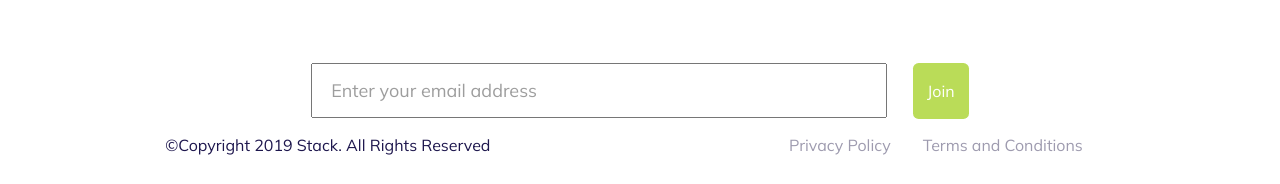
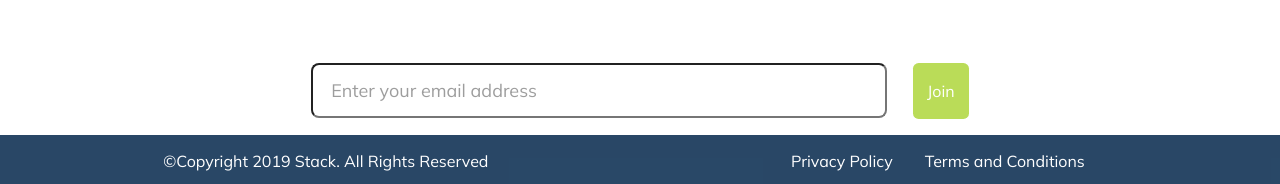
Before and after one commit to iCristianoSQL/Healthy-Food, a React (Create React App) app: page / in a window 1280 px wide. Shown: the part 2383-2567 px from the top of the page. Built offline with nearby package versions, Linux system fonts and the light colour scheme; a web font is replaced by a local one.

Commit message:
style: melhorando o estilo geral do site

```diff
--- a/src/components/Footer/styles.js
+++ b/src/components/Footer/styles.js
@@ -1,10 +1,13 @@
 import styled from "styled-components";
 
 export const Footer = styled.footer`
+  margin-top: 1rem;
+  background-color: rgba(18, 52, 86, 0.9);
   width: 100%;
   display: flex;
   justify-content: space-around;
   padding: 1rem;
+  gap: 0.5rem;
   @media screen and (max-width: 1000px) {
     flex-direction: column;
   }
@@ -18,7 +21,7 @@ export const DivCopyright = styled.div``;
 export const Copyright = styled.p`
   font-size: 1rem;
   font-family: Mulish;
-  color: #1d164d;
+  color: white;
   @media screen and (max-width: 370px) {
     text-align: center;
   }
@@ -36,7 +39,7 @@ export const PrivacyTermsDiv = styled.div`
 
 export const PrivacyTerms = styled.p`
   font-family: Mulish;
-  color: #9e9baf;
+  color: white;
   font-size: 1rem;
   margin-right: 2rem;
   @media screen and (max-width: 1000px) {
--- a/src/components/Header/styles.js
+++ b/src/components/Header/styles.js
@@ -11,7 +11,8 @@ export const Header = styled.header`
   }
   @media screen and (max-width: 1000px) {
     position: fixed;
-    background-color: #9e9baf;
+    background-color: rgba(18, 52, 86, 0.9);
+
     transition: 0.5s;
     z-index: 10;
   }
--- a/src/components/Input/styles.js
+++ b/src/components/Input/styles.js
@@ -16,7 +16,7 @@ export const Input = styled(Field)`
   color: #1d164d;
   width: 55%;
   border-radius: 2rem;
-  padding-left: 0.2rem;
+  padding: 0.2rem;
 `;
 
 export const Label = styled.label`
--- a/src/components/MemberShip/styles.js
+++ b/src/components/MemberShip/styles.js
@@ -28,6 +28,8 @@ export const Section = styled.section`
 
   }
   input:nth-child(1) {
+    border-radius: 0.5rem;
+    outline: none
     width: 65%;
     height: 55px;
       @media screen and (max-width: 1920px) {
--- a/src/components/Menu/styles.js
+++ b/src/components/Menu/styles.js
@@ -73,7 +73,7 @@ export const DivButton = styled.div`
 /* Menu Hamburger */
 export const MenuHamburger = styled.div`
   @media screen and (max-width: 1000px) {
-    background-color: #badc58;
+    background-color: #1d164d;
     display: block;
     width: 30px;
     height: 2px;
@@ -84,7 +84,7 @@ export const MenuHamburger = styled.div`
     &:before,
     &:after {
       content: "";
-      background-color: #badc58;
+      background-color: #1d164d;
       display: block;
       width: 100%;
       height: 100%;
@@ -107,7 +107,7 @@ export const BurgerDiv = styled.div`
     width: 3rem;
     height: 3rem;
     position: relative;
-    background-color: #1d164d;
+    background-color: #badc58;
     display: flex;
     align-items: center;
     justify-content: center;
@@ -146,7 +146,7 @@ export const InputChecked = styled.input`
 
 export const SectionMenu = styled.section`
   @media screen and (max-width: 1000px) {
-    background-color: #9e9baf;
+    background-color: rgba(18, 52, 86, 0.9);
     position: fixed;
     z-index: 2;
     width: 350px;
--- a/src/components/Nutrition/styles.js
+++ b/src/components/Nutrition/styles.js
@@ -34,6 +34,8 @@ export const ImageDiv = styled.div`
   }
   input:nth-child(1) {
     max-width: 25rem;
+    border-radius: 0.5rem;
+    outline: none;
     @media screen and (max-width: 650px) {
       height: 2rem;
     }
```
